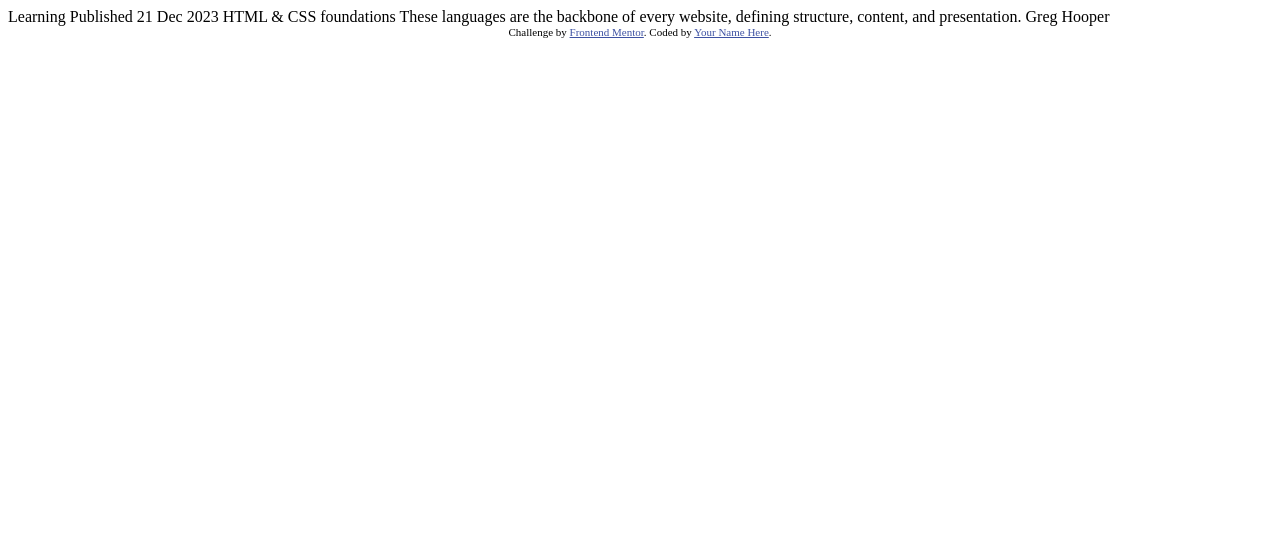
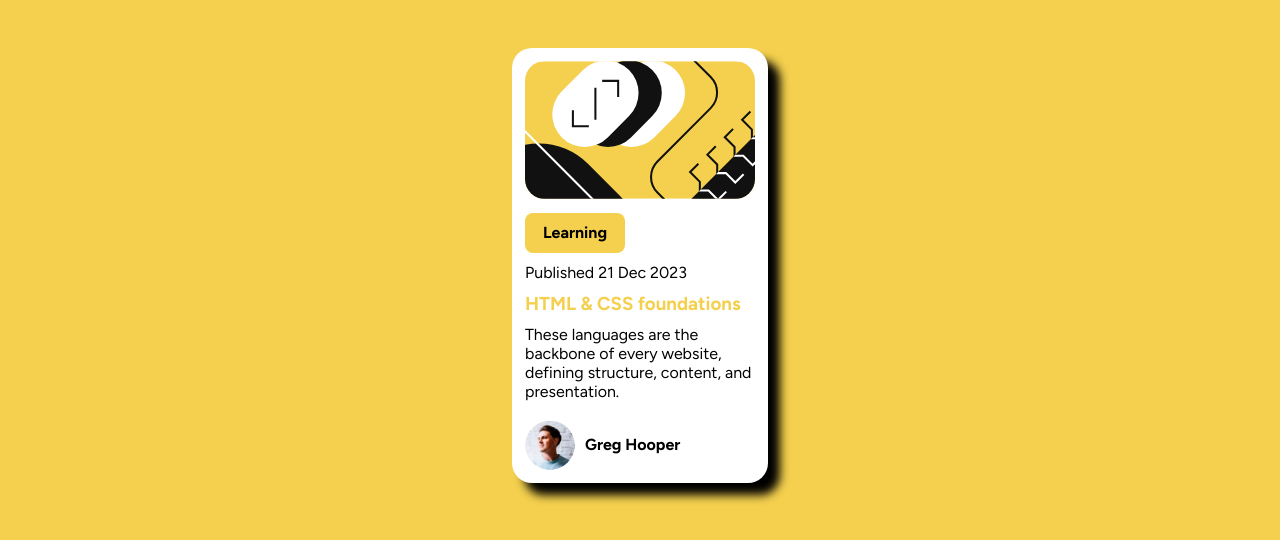
Before and after one commit to SartHak-0-Sach/Blog-preview-card_frontend_project, a plain HTML site: page HTML,CSS,JS-solution/index.html in a window 1280 px wide. Drawn offline with Linux system fonts and the light colour scheme.

Commit message:
Add blog preview card full html css code solution

```diff
--- a/HTML,CSS,JS-solution/index.html
+++ b/HTML,CSS,JS-solution/index.html
@@ -1,34 +1,44 @@
 <!DOCTYPE html>
 <html lang="en">
+
 <head>
   <meta charset="UTF-8">
-  <meta name="viewport" content="width=device-width, initial-scale=1.0"> <!-- displays site properly based on user's device -->
+  <meta name="viewport" content="width=device-width, initial-scale=1.0">
 
   <link rel="icon" type="image/png" sizes="32x32" href="./assets/images/favicon-32x32.png">
 
-  <title>Frontend Mentor | Blog preview card</title>
+  <title>Blog preview card</title>
 
-  <!-- Feel free to remove these styles or customise in your own stylesheet 👍 -->
-  <style>
-    .attribution { font-size: 11px; text-align: center; }
-    .attribution a { color: hsl(228, 45%, 44%); }
-  </style>
+  <link rel="stylesheet" href="style.css">
+
 </head>
+
 <body>
 
-  Learning
+  <div id="container">
+    <div id="photo">
+      <img src="/assets/images/illustration-article.svg" alt="artwork">
+    </div>
 
-  Published 21 Dec 2023
+    <div id="learning">
+      <p><b>Learning</b></p>
+    </div>
 
-  HTML & CSS foundations
+    <p>Published 21 Dec 2023</p>
 
-  These languages are the backbone of every website, defining structure, content, and presentation.
+    <h3>HTML & CSS foundations</h3>
 
-  Greg Hooper
+    <p>These languages are the backbone of every website, defining structure, content, and presentation.</p>
 
-  <div class="attribution">
-    Challenge by <a href="https://www.frontendmentor.io?ref=challenge" target="_blank">Frontend Mentor</a>.
-    Coded by <a href="#">Your Name Here</a>.
+    <br>
+
+    <div id="profile-pic">
+      <img src="/assets/images/image-avatar.webp" alt="Profile picture">
+      <h4>Greg Hooper</h4>
+    </div>
+
   </div>
+
 </body>
+
 </html>
--- a/HTML,CSS,JS-solution/style.css
+++ b/HTML,CSS,JS-solution/style.css
@@ -0,0 +1,95 @@
+@import url('https://fonts.googleapis.com/css2?family=Figtree:ital,wght@0,300..900;1,300..900&display=swap');
+
+:root {
+    --yellow: hsl(47, 88%, 63%);
+    --white: hsl(0, 0%, 100%);
+    --grey: hsl(0, 0%, 50%);
+    --black: hsl(0, 0%, 7%);
+}
+
+* {
+    margin: 0;
+    padding: 0;
+    box-sizing: border-box;
+    font-family: 'Figtree', sans-serif;
+}
+
+body {
+    background-color: var(--yellow);
+}
+
+#container {
+    display: flex;
+    flex-direction: column;
+    justify-content: center;
+    padding: 13px;
+    box-shadow: 12px 12px 10px black;
+    width: 20%;
+    margin: auto;
+    margin-top: 3rem;
+    background-color: white;
+    border-radius: 20px;
+}
+
+#learning {
+    background-color: var(--yellow);
+    margin: 10px 0;
+    display: block;
+    padding: 0 30px;
+    border-radius: 8px;
+    width: 100px;
+    height: 40px;
+    display: flex;
+    align-items: center;
+    justify-content: center;
+}
+
+#learning p {
+    display: block;
+}
+
+#photo img {
+    border-radius: 20px;
+    width: 100%;
+}
+
+h3{
+    color: var(--yellow);
+    margin: 10px 0;
+}
+
+p{
+    font-size: 16px;
+}
+
+#profile-pic{
+    display: flex;
+    align-items: center;
+}
+
+#profile-pic img{
+    width: 50px;
+    height: 50px;
+    border-radius: 50%;
+    margin-right: 10px;
+}
+
+@media screen and (max-width: 740px) {
+    #container {
+        width: 40%;
+    }
+}
+
+@media screen and (max-width: 375px) {
+    #container {
+        width: 90%;
+    }
+}
+
+@media screen and (max-width: 200px) {
+    #container {
+        #profile-pic{
+            flex-direction: column;
+        }
+    }
+}
```
Also changed, not shown: HTML,CSS,JS-solution/script.js (deleted).
